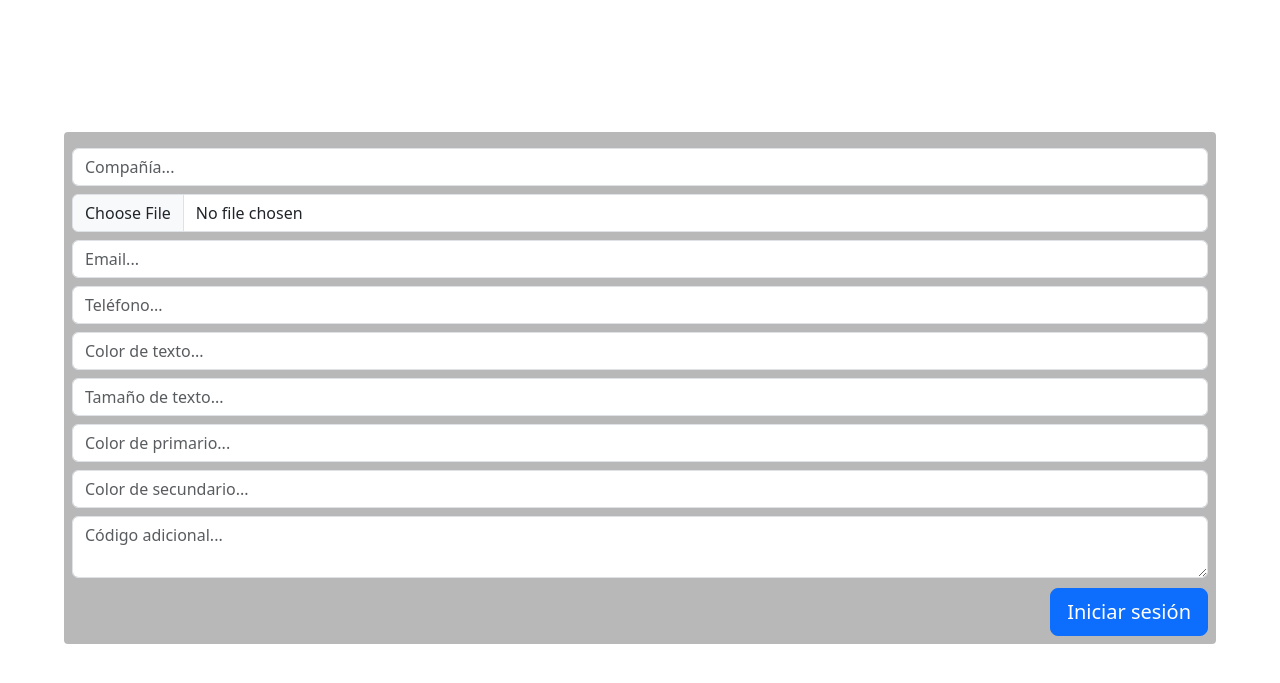
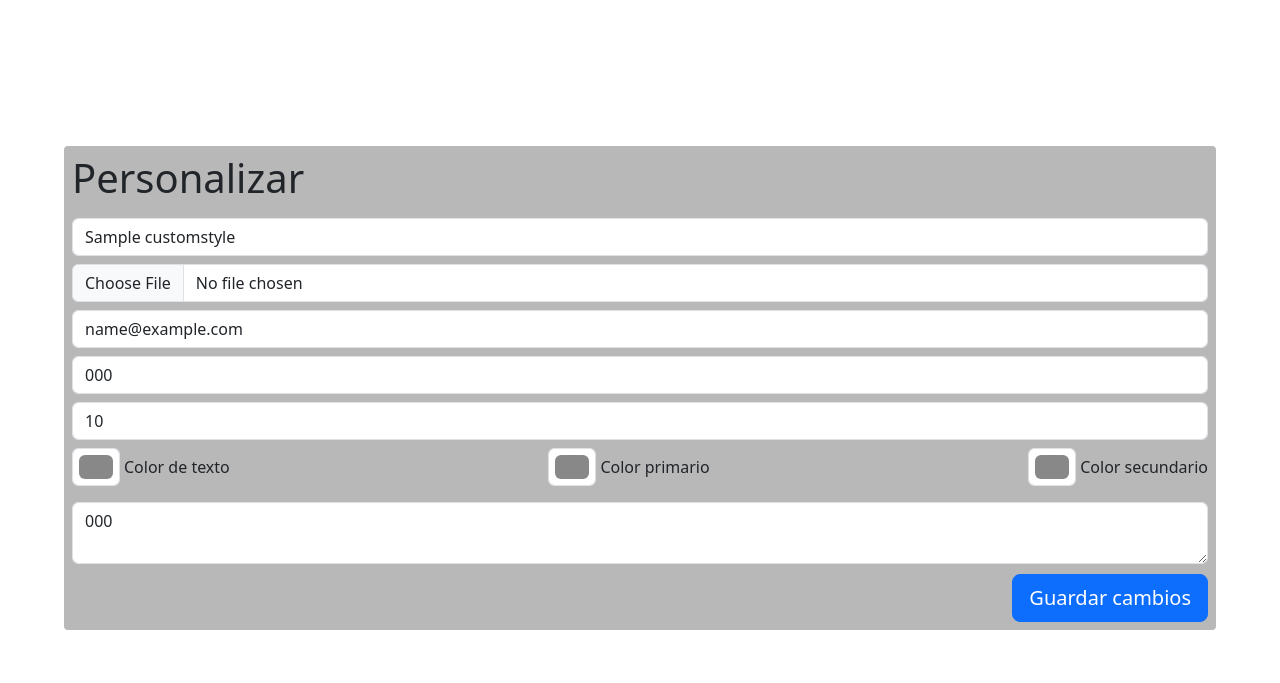
Before and after one commit to enriqueSanzLopez/TFGDAM, a Django app: template GestorDDBB/Gestor/templates/customize.html in a window 1280 px wide. Shown: the part 24-707 px from the top of the page. Run offline with Django 5.2, Linux system fonts and the light colour scheme; the template is opened without the code that fills it: values that come from a table or form of the project are taken from there, others are empty; tables that the repository leaves empty hold one stand-in row (values such as "Sample post"); some libraries are stand-ins or nearby versions.

Commit message:
Funcionando el proceso de guardado de estilo de la web

```diff
--- a/GestorDDBB/Gestor/templates/customize.html
+++ b/GestorDDBB/Gestor/templates/customize.html
@@ -7,17 +7,27 @@
 {% endblock %}
 
 {% block content %}
-<form method="post" action="" class="d-flex flex-column justify-content-between align-items-end">
+<form method="post" action="{% url 'customize-save' %}" enctype="multipart/form-data" class="d-flex flex-column justify-content-between align-items-end">
     {% csrf_token %}
-    <input type="text" id="company-name" name="company-name" class="form-control" placeholder="Compañía...">
+    <h1>Personalizar</h1>
+    <input type="text" id="company_name" name="company_name" class="form-control" placeholder="Compañía..." value="{{ custom.company_name }}">
     <input type="file" name="imagen" class="form-control" placeholder="Imagen..." id="imagen">
-    <input type="email" id="email" name="email" class="form-control" placeholder="Email...">
-    <input type="tel" id="telephone" name="telephone" class="form-control" placeholder="Teléfono...">
-    <input type="text" id="text-color" name="text-color" class="form-control" placeholder="Color de texto...">
-    <input type="number" id="text-size" name="text-size" class="form-control" placeholder="Tamaño de texto...">
-    <input type="text" id="primary-color" name="primary-color" class="form-control" placeholder="Color de primario...">
-    <input type="text" id="secondary-color" name="secondary-color" class="form-control" placeholder="Color de secundario...">
-    <textarea name="other-code" id="other-code" class="form-control" placeholder="Código adicional..."></textarea>
-    <button type="submit" class="btn btn-primary btn-lg">Iniciar sesión</button>
+    <input type="email" id="email" name="email" class="form-control" placeholder="Email..." value="{{ custom.email }}">
+    <input type="tel" id="telephone" name="telephone" class="form-control" placeholder="Teléfono..." value="{{ custom.telephone }}">
+    <input type="number" id="text_size" name="text_size" class="form-control" placeholder="Tamaño de texto..." value="{{ custom.text_size }}" min="0">
+    <div class="d-flex flex-wrap flex-row justify-content-between align-items-center">
+        <label for="text_color" class="form-label d-flex flex-row justify-content-between align-items-center">
+            <input type="color" id="text_color" name="text_color" class="form-control form-control-color"
+                placeholder="Color de texto..." value="{{ custom.text_color }}"> Color de
+            texto</label>
+        <label for="main_color" class="form-label d-flex flex-row justify-content-between align-items-center">
+            <input type="color" id="main_color" name="main_color" class="form-control form-control-color" placeholder="Color de primario..." value="{{ custom.main_color }}"> Color
+            primario</label>
+        <label for="secondary_color" class="form-label d-flex flex-row justify-content-between align-items-center">
+            <input type="color" id="secondary_color" name="secondary_color" class="form-control form-control-color" placeholder="Color de secundario..." value="{{ custom.secondary_color }}"> Color
+            secundario</label>
+    </div>
+    <textarea name="other_code" id="other_code" class="form-control" placeholder="Código CSS adicional...">{{ custom.other_code }}</textarea>
+    <button type="submit" class="btn btn-primary btn-lg">Guardar cambios</button>
 </form>
 {% endblock %}
--- a/GestorDDBB/GestorDDBB/urls.py
+++ b/GestorDDBB/GestorDDBB/urls.py
@@ -29,4 +29,5 @@ urlpatterns = [
     path('users/edit/', views.users_edit_view, name='users/edit'),
     path('group/', views.group_view, name='group'),
     path('customize/', views.customize_view, name='customize'),
+    path('customize-save/', views.customize_process, name='customize-save'),
 ]
--- a/GestorDDBB/static/css/customize.css
+++ b/GestorDDBB/static/css/customize.css
@@ -14,6 +14,19 @@ main>form{
 
 main>form>input,
 main>form>button,
-main>form>textarea{
+main>form>textarea,
+main>form>div{
     margin-top: .5em;
 }
+
+main>form>div{
+    width: 100%;
+}
+
+input[type="color"]{
+    margin-right: .25em;
+}
+
+h1{
+    width: 100%;
+}
```
Also changed, not shown: GestorDDBB/Gestor/views.py (+74 -2 lines), 1 other file.
